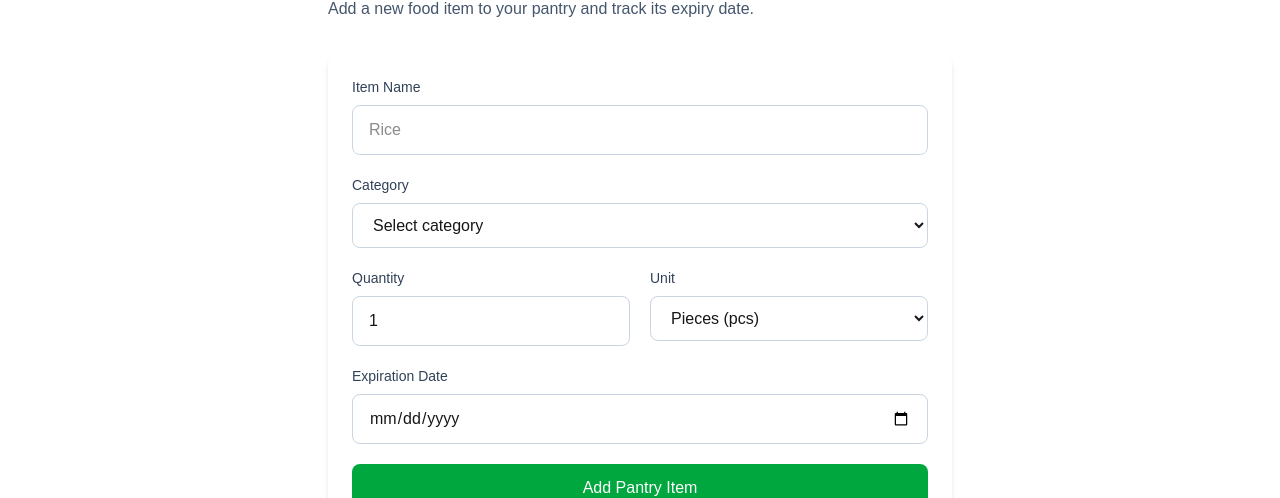
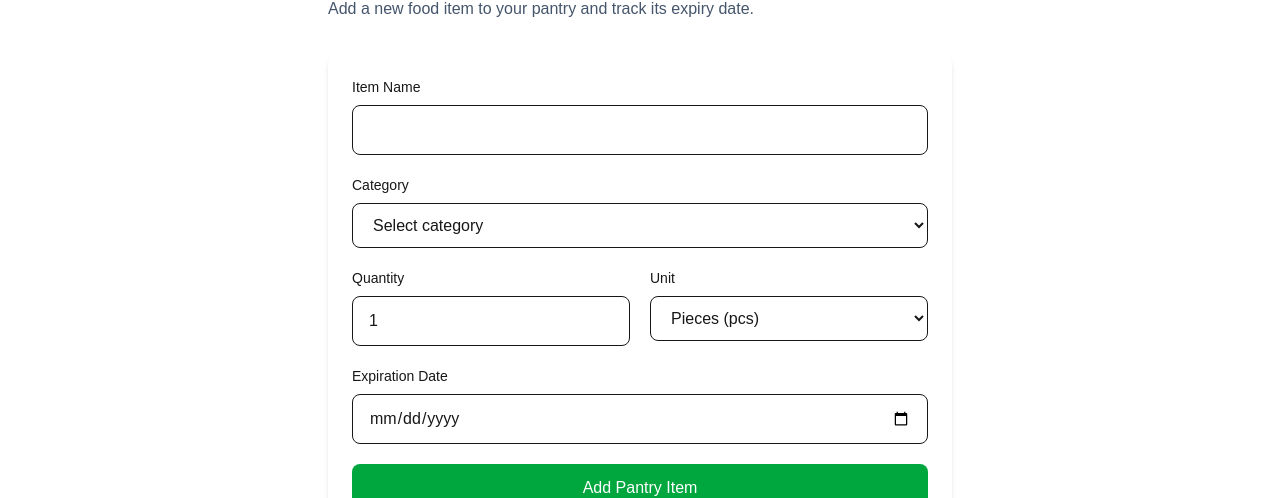
Before and after one commit to JohnTala/pantrypal, a Next.js app: page /pantry/new in a window 1280 px wide. Shown: the part 174-672 px from the top of the page. Built offline with nearby package versions, Linux system fonts and the light colour scheme; no server answers; sample sign-in values are in the browser's storage.

Commit message:
Refactor PantryForm to support create and edit operations

```diff
--- a/app/pantry/[id]/edit/page.tsx
+++ b/app/pantry/[id]/edit/page.tsx
@@ -1,29 +1,17 @@
-
 "use client";
 
 import { useEffect, useState } from "react";
 import { useParams, useRouter } from "next/navigation";
 
-import PantryForm, { PantryFormData } from "@/components/pantry/PantryForm";
+import PantryForm from "@/components/pantry/PantryForm";
 
-import type { Metadata } from "next";
-
-interface EditPantryItemPageProps {
-  params: Promise<{
-    id: string;
-  }>;
-}
-
-export async function generateMetadata({
-  params,
-}: EditPantryItemPageProps): Promise<Metadata> {
-  const { id } = await params;
-
-  return {
-    title: `Edit Pantry Item ${id}`,
-    description: `Edit the details of pantry item ${id} in PantryPal.`,
-  };
-}
+type PantryFormData = {
+  name: string;
+  category: string;
+  quantity: number;
+  unit: string;
+  expirationDate: string;
+};
 
 export default function EditPantryItemPage() {
   const router = useRouter();
@@ -102,7 +90,9 @@ export default function EditPantryItemPage() {
 
   return (
     <main className="p-6">
-      <h1 className="text-3xl font-bold text-center mb-6">Edit Pantry Item</h1>
+      <h1 className="text-3xl font-bold text-center mb-6">
+        Edit Pantry Item
+      </h1>
 
       <PantryForm
         initialData={item}
--- a/components/pantry/PantryForm.tsx
+++ b/components/pantry/PantryForm.tsx
@@ -4,7 +4,25 @@ import { useState } from "react";
 import { useFormStatus } from "react-dom";
 import { createPantryItem } from "@/app/pantry/new/actions";
 
-function SubmitButton() {
+export type PantryFormData = {
+  name: string;
+  category: string;
+  quantity: number;
+  unit: string;
+  expirationDate: string;
+};
+
+interface PantryFormProps {
+  initialData?: PantryFormData;
+  submitText?: string;
+  onSubmit?: (data: PantryFormData) => Promise<void>;
+}
+
+function SubmitButton({
+  text,
+}: {
+  text: string;
+}) {
   const { pending } = useFormStatus();
 
   return (
@@ -13,25 +31,43 @@ function SubmitButton() {
       disabled={pending}
       className="w-full rounded-lg bg-green-600 py-3 font-medium text-white transition hover:bg-green-700 disabled:cursor-not-allowed disabled:opacity-50"
     >
-      {pending ? "Adding Item..." : "Add Pantry Item"}
+      {pending ? "Saving..." : text}
     </button>
   );
 }
 
-export default function PantryForm() {
+export default function PantryForm({
+  initialData,
+  submitText = "Add Pantry Item",
+  onSubmit,
+}: PantryFormProps) {
   const [error, setError] = useState("");
+
+  async function handleAction(formData: FormData) {
+    setError("");
+
+    if (onSubmit) {
+      await onSubmit({
+        name: formData.get("name") as string,
+        category: formData.get("category") as string,
+        quantity: Number(formData.get("quantity")),
+        unit: formData.get("unit") as string,
+        expirationDate: formData.get("expirationDate") as string,
+      });
+
+      return;
+    }
+
+    const result = await createPantryItem(formData);
+
+    if (result?.success === false) {
+      setError(result.message);
+    }
+  }
 
   return (
     <form
-      action={async (formData: FormData) => {
-        setError("");
-
-        const result = await createPantryItem(formData);
-
-        if (result?.success === false) {
-          setError(result.message);
-        }
-      }}
+      action={handleAction}
       className="space-y-5 rounded-xl bg-white p-6 shadow-md"
     >
       {error && (
@@ -44,10 +80,7 @@ export default function PantryForm() {
       )}
 
       <div>
-        <label
-          htmlFor="name"
-          className="mb-2 block text-sm font-medium text-slate-700"
-        >
+        <label htmlFor="name" className="mb-2 block text-sm font-medium">
           Item Name
         </label>
 
@@ -55,30 +88,25 @@ export default function PantryForm() {
           id="name"
           name="name"
           type="text"
-          placeholder="Rice"
           required
-          className="w-full rounded-lg border border-slate-300 px-4 py-3 focus:border-green-500 focus:outline-none focus:ring-2 focus:ring-green-200"
+          defaultValue={initialData?.name ?? ""}
+          className="w-full rounded-lg border px-4 py-3"
         />
       </div>
 
       <div>
-        <label
-          htmlFor="category"
-          className="mb-2 block text-sm font-medium text-slate-700"
-        >
+        <label htmlFor="category" className="mb-2 block text-sm font-medium">
           Category
         </label>
 
         <select
           id="category"
           name="category"
+          defaultValue={initialData?.category ?? ""}
           required
-          defaultValue=""
-          className="w-full rounded-lg border border-slate-300 px-4 py-3 focus:border-green-500 focus:outline-none focus:ring-2 focus:ring-green-200"
+          className="w-full rounded-lg border px-4 py-3"
         >
-          <option value="" disabled>
-            Select category
-          </option>
+          <option value="">Select category</option>
           <option value="Grains">Grains</option>
           <option value="Dairy">Dairy</option>
           <option value="Vegetables">Vegetables</option>
@@ -91,10 +119,7 @@ export default function PantryForm() {
 
       <div className="grid gap-5 sm:grid-cols-2">
         <div>
-          <label
-            htmlFor="quantity"
-            className="mb-2 block text-sm font-medium text-slate-700"
-          >
+          <label htmlFor="quantity" className="mb-2 block text-sm font-medium">
             Quantity
           </label>
 
@@ -103,25 +128,22 @@ export default function PantryForm() {
             name="quantity"
             type="number"
             min="1"
-            defaultValue="1"
             required
-            className="w-full rounded-lg border border-slate-300 px-4 py-3 focus:border-green-500 focus:outline-none focus:ring-2 focus:ring-green-200"
+            defaultValue={initialData?.quantity ?? 1}
+            className="w-full rounded-lg border px-4 py-3"
           />
         </div>
 
         <div>
-          <label
-            htmlFor="unit"
-            className="mb-2 block text-sm font-medium text-slate-700"
-          >
+          <label htmlFor="unit" className="mb-2 block text-sm font-medium">
             Unit
           </label>
 
           <select
             id="unit"
             name="unit"
-            defaultValue="pcs"
-            className="w-full rounded-lg border border-slate-300 px-4 py-3 focus:border-green-500 focus:outline-none focus:ring-2 focus:ring-green-200"
+            defaultValue={initialData?.unit ?? "pcs"}
+            className="w-full rounded-lg border px-4 py-3"
           >
             <option value="pcs">Pieces (pcs)</option>
             <option value="kg">Kilogram (kg)</option>
@@ -137,7 +159,7 @@ export default function PantryForm() {
       <div>
         <label
           htmlFor="expirationDate"
-          className="mb-2 block text-sm font-medium text-slate-700"
+          className="mb-2 block text-sm font-medium"
         >
           Expiration Date
         </label>
@@ -147,11 +169,12 @@ export default function PantryForm() {
           name="expirationDate"
           type="date"
           required
-          className="w-full rounded-lg border border-slate-300 px-4 py-3 focus:border-green-500 focus:outline-none focus:ring-2 focus:ring-green-200"
+          defaultValue={initialData?.expirationDate ?? ""}
+          className="w-full rounded-lg border px-4 py-3"
         />
       </div>
 
-      <SubmitButton />
+      <SubmitButton text={submitText} />
     </form>
   );
 }
```
